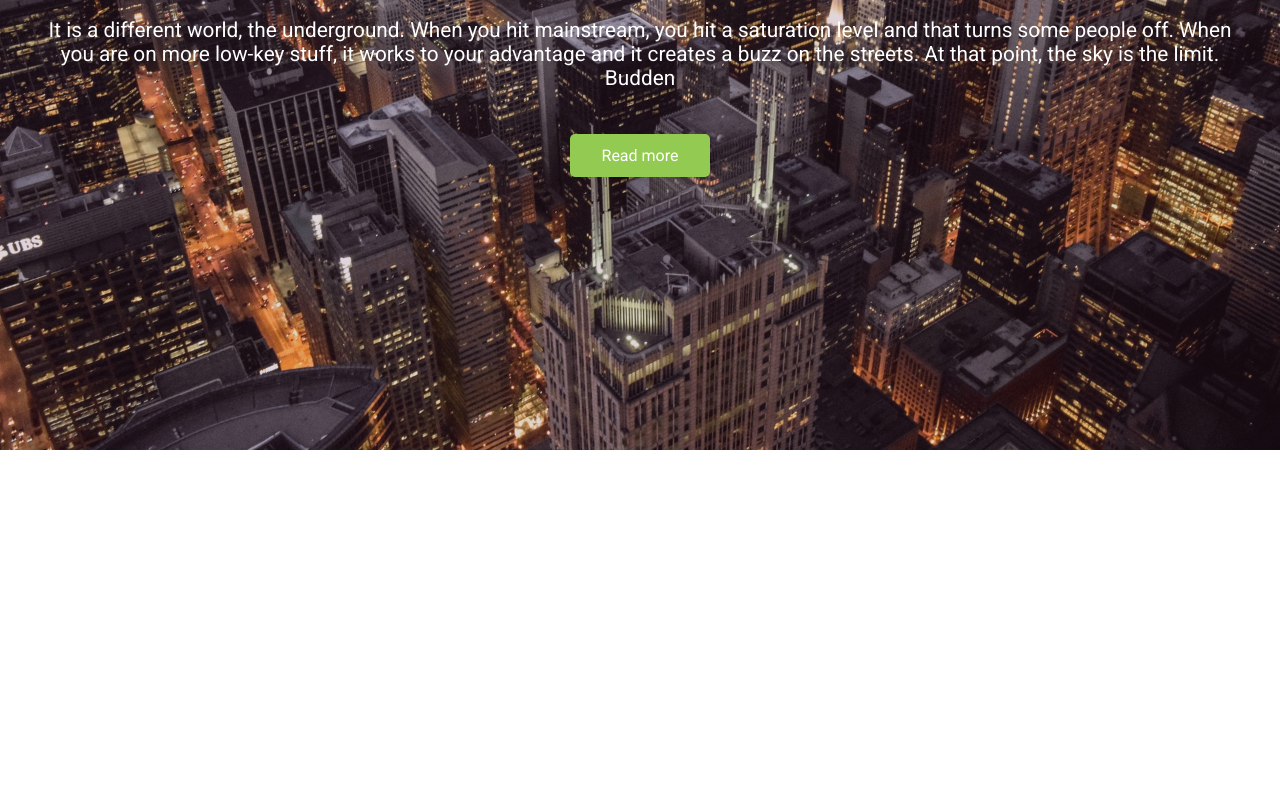
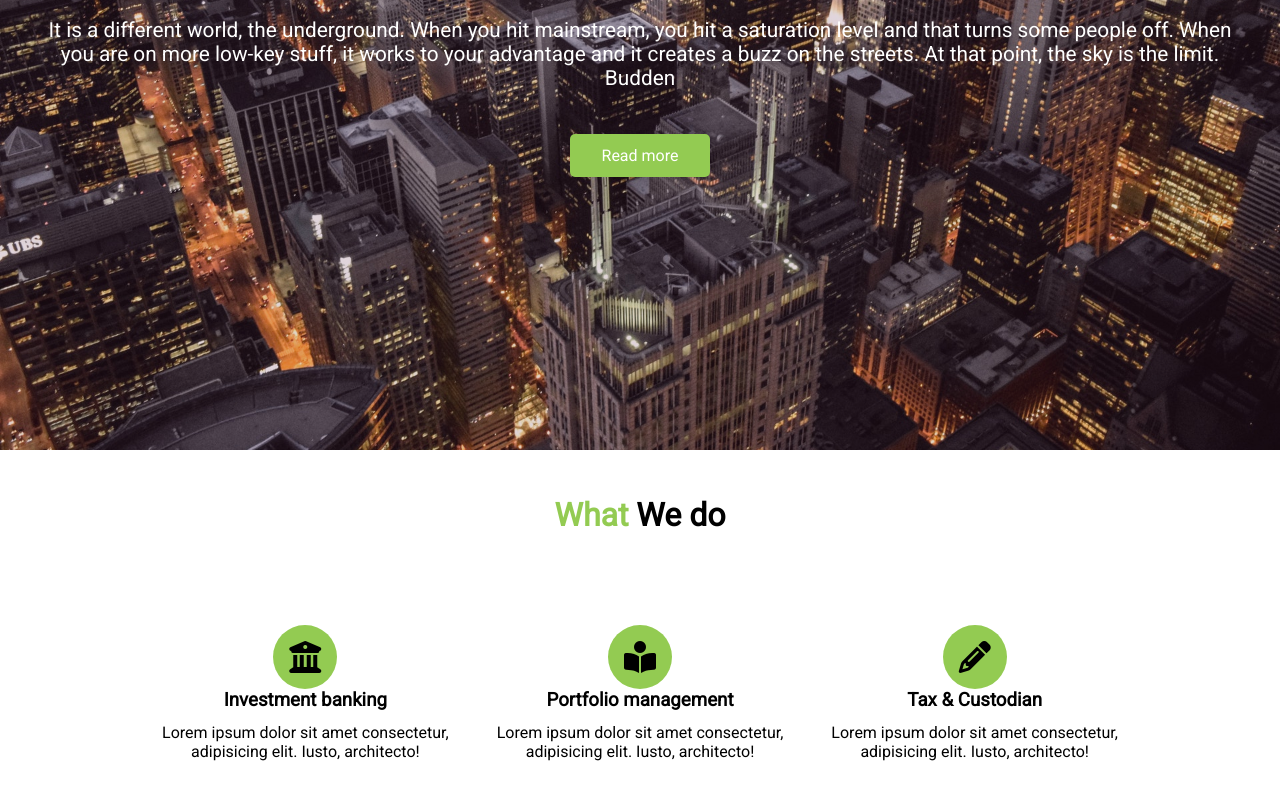
Before and after one commit to adnan-razzaq/An-Edgeledger-website, a plain HTML site: page Project/index.html in a window 1280 px wide. Shown: the part 410-1215 px from the top of the page. Before the commit the page ends 860 px from the top, so only its background shows below. Drawn offline with Linux system fonts and the light colour scheme.

Commit message:
What we do section

```diff
--- a/Project/css/style.css
+++ b/Project/css/style.css
@@ -17,10 +17,26 @@ p {
 }
 
 /* utility classes */
+.container {
+  max-width: 1100px;
+  padding: 0 2rem;
+  margin: auto;
+  overflow: hidden;
+}
+
 .text-primary {
   color: #93cb52;
 }
 
+.py1 {
+  padding: 1.5rem 0;
+}
+.py2 {
+  padding: 2rem 0;
+}
+.py1 {
+  padding: 3rem 0;
+}
 .lead {
   font-size: 1.3rem;
   margin-bottom: 2rem;
@@ -31,7 +47,11 @@ p {
   margin-bottom: 0.75rem;
   line-height: 1.1;
 }
-
+.m-heading {
+  font-size: 2rem;
+  margin-bottom: 0.75rem;
+  line-height: 1.1;
+}
 .btn {
   color: white;
   display: inline-block;
@@ -47,6 +67,9 @@ p {
 .btn-dark {
   background: #333;
   color: white;
+}
+.text-center {
+  text-align: center;
 }
 /* navbar */
 #nav-bar {
@@ -96,3 +119,21 @@ p {
   top: 60px;
   background-color: rgba(107, 48, 82, 0.2);
 }
+
+/* What we do */
+#what .items {
+  display: flex;
+  padding: 1rem;
+}
+
+#what .item {
+  flex: 1;
+  text-align: center;
+  padding: 1rem;
+}
+
+#what .items .item i {
+  background: #93cb52;
+  padding: 1rem;
+  border-radius: 50%;
+}
--- a/Project/index.html
+++ b/Project/index.html
@@ -50,5 +50,45 @@
         <a href="#what" class="btn">Read more</a>
       </div>
     </header>
+    <!-- Section What we do -->
+    <section id="what" class="bg-light">
+      <div class="container">
+        <h2 class="m-heading text-center py1">
+          <span class="text-primary ">What</span> We do
+        </h2>
+        <div class="items">
+          <div class="item">
+            <i class="fas fa-university fa-2x"></i>
+            <div>
+              <h3>Investment banking</h3>
+              <p>
+                Lorem ipsum dolor sit amet consectetur, adipisicing elit. Iusto,
+                architecto!
+              </p>
+            </div>
+          </div>
+          <div class="item">
+            <i class="fas fa-book-reader fa-2x"></i>
+            <div>
+              <h3>Portfolio management</h3>
+              <p>
+                Lorem ipsum dolor sit amet consectetur, adipisicing elit. Iusto,
+                architecto!
+              </p>
+            </div>
+          </div>
+          <div class="item">
+            <i class="fas fa-pencil-alt fa-2x"></i>
+            <div>
+              <h3>Tax & Custodian</h3>
+              <p>
+                Lorem ipsum dolor sit amet consectetur, adipisicing elit. Iusto,
+                architecto!
+              </p>
+            </div>
+          </div>
+        </div>
+      </div>
+    </section>
   </body>
 </html>
```
